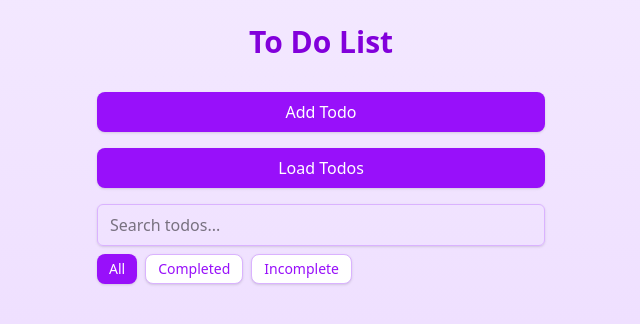
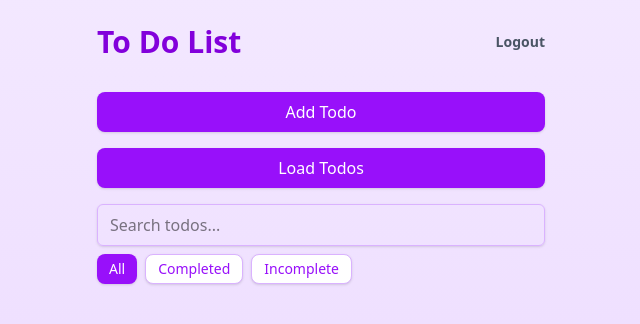
Before and after one commit to anita-david/Exam-Todo, a React (Vite) app: page / in a window 1280 px wide. Shown: the top 324 px of the page, without its empty margins (319-959 px from the left). Built offline with nearby package versions, Linux system fonts and the light colour scheme.

Commit message:
feat: add logout button with proper UI placement

```diff
--- a/src/firebase/config.ts
+++ b/src/firebase/config.ts
@@ -1,5 +1,7 @@
 import { initializeApp } from "firebase/app";
 import { getAuth } from "firebase/auth";
+import { signOut } from "firebase/auth";
+
 
 const firebaseConfig = {
   apiKey: import.meta.env.VITE_FIREBASE_API_KEY,
@@ -15,3 +17,11 @@ const app = initializeApp(firebaseConfig);
 
 // Export auth instance
 export const auth = getAuth(app);
+
+export const logout = async () => {
+  try {
+    await signOut(auth);
+  } catch (error) {
+    console.error("Error signing out:", error);
+  }
+};
--- a/src/pages/Home.tsx
+++ b/src/pages/Home.tsx
@@ -10,6 +10,12 @@ import {
   updateLocalTodo,
   deleteLocalTodo,
 } from "../utils/localStorage";
+import { logout } from "../firebase/config";
+import { useNavigate } from "react-router-dom";
+
+
+
+
 
 interface Todo {
   id: string;
@@ -28,7 +34,12 @@ function Home() {
   const [showAddModal, setShowAddModal] = useState<boolean>(false);
   const [showEditModal, setShowEditModal] = useState<boolean>(false);
   const [selectedTodo, setSelectedTodo] = useState<Todo | null>(null);
+ const navigate = useNavigate();
 
+  const handleLogout = async () => {
+    await logout();
+    navigate("/login"); // redirect back to login after logout
+  };
   const queryClient = useQueryClient();
   const {
     data: todos = [],
@@ -145,9 +156,15 @@ function Home() {
     <main className="min-h-screen bg-gradient-to-b from-purple-100 to-purple-200 p-6">
       <div className="max-w-md mx-auto">
         <div className="text-center mb-8">
-          <header className="text-3xl font-bold text-purple-700">
-            To Do List
+          <header className="flex justify-between items-center text-3xl font-bold text-purple-700">
+            <h1>To Do List</h1><button
+  onClick={handleLogout}
+  className="text-sm text-gray-600 hover:text-gray-900 transition-colors"
+>
+  Logout
+</button>
           </header>
+
         </div>
         <button
           onClick={() => setShowAddModal(true)}
@@ -162,6 +179,7 @@ function Home() {
         >
           Load Todos
         </button>
+
         <div className="mb-4 space-y-2">
           <input
             type="text"
```
